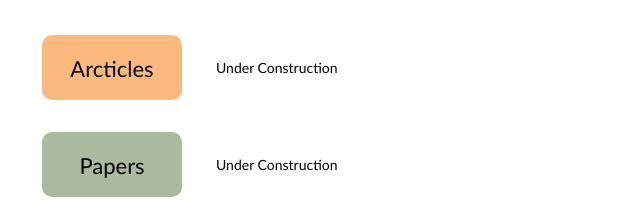
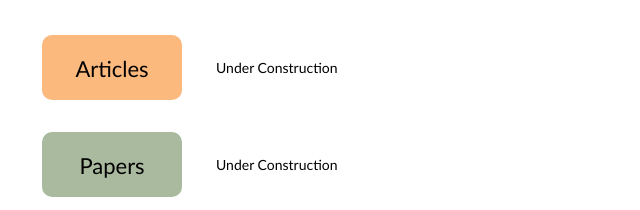
Before and after one commit to GitHarsh19/harshitpf, a plain HTML site: page index.html in a window 1280 px wide. Shown: the part 2129-2339 px from the top of the page, 224-864 px from the left. Drawn offline with Linux system fonts and the light colour scheme.

Commit message:
fixed a spelling mistake

```diff
--- a/index.html
+++ b/index.html
@@ -281,7 +281,7 @@
     <tr>
       <td align="center" style="padding:16px;width:20%;vertical-align:middle">
 				<div class="colored-box" style="background-color: #fcb97d;width: 100px;height: 25px;">
-					<h2>Arcticles</h2>
+					<h2>Articles</h2>
 				</div>
         </td>
         <td style="padding:8px;width:80%;vertical-align:middle">
```
